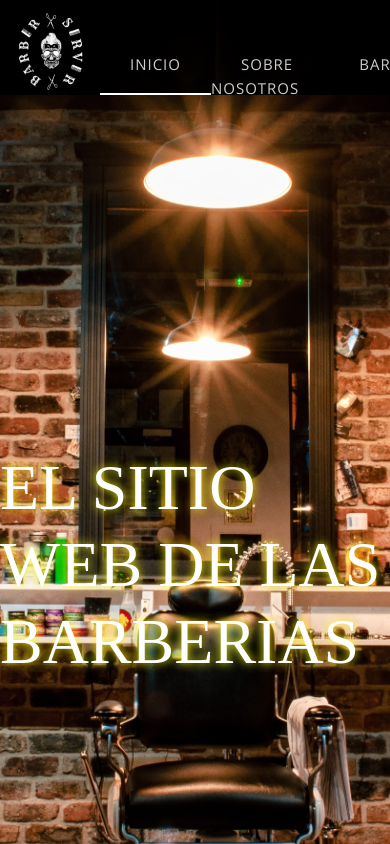
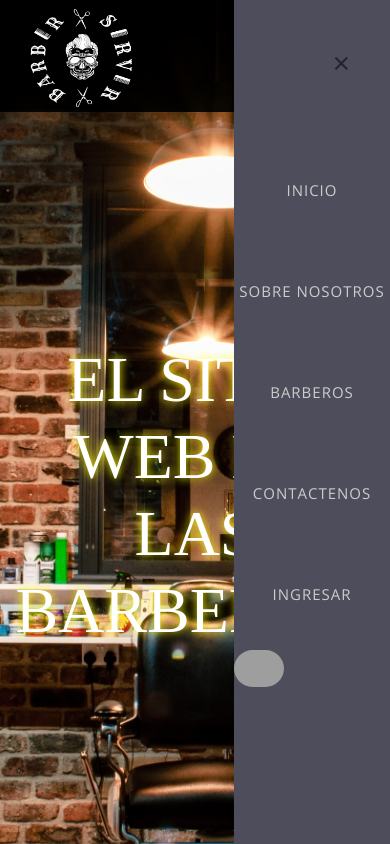
Before and after one commit to vector18xd/BarberServerReact, a React (Create React App) app: page / in a window 390 px wide. Shown: the top 844 px of the page. Built offline with nearby package versions, Linux system fonts and the light colour scheme; grey boxes are pictures that could not be loaded; a web font is replaced by a local one.

Commit message:
empezando el header responsive

```diff
--- a/src/components/IU/css/style.css
+++ b/src/components/IU/css/style.css
@@ -8,27 +8,26 @@ a{
     color: #fefd9f;
 }
 .link{
-    margin-left: 30px;
-    margin-right: 30px;
     color: #ccc;
     font-size: 15px;
-    letter-spacing: 1px
+    letter-spacing: 1px;
+    transition: 0.4s;
 }
 .NavLink .active{
-
     border-bottom: 2px solid #fff;
 }
 .NavLink{
-    margin-top: 35px;
+    width:40%;
+    height: 4rem;
     display: flex;
     font-family: 'Open Sans', sans-serif;
-    margin-right: 15px;
     text-decoration: none;
+    justify-content: space-evenly;
 }
 .NavLink a:hover{
     text-decoration: none;
 }
-.OnOff{
+/* .OnOff{
     transition: 3.S;
     border: 2px  solid #c7c7c7;
     width: 10px;
@@ -39,7 +38,7 @@ a{
      margin-right: 26px;
      margin-left: 29px;
      background: red;
-}
+} */
 .Switch{
     display: flex;
     justify-content: flex-end;
@@ -48,8 +47,9 @@ header{
     position: fixed;
     display: flex;
     width: 100%;
-    height:95px;
+    height:7em;
     background: transparent;
+    align-items: center;
     justify-content: space-between;
     background: rgba(0,0,0,0.9);
     z-index: 1000;
@@ -64,17 +64,31 @@ header{
     align-items: center;
 }
 
+.imgSlider{
+    width: 10em;
+    height: 8em;
+}
+
 .imagenLogo{
-    width: 100px;
+    width: 100%!important;
+    height: 100%!important;
 }
 .sliders{
-    height: 100px;
+    width: 100%;
+    height: auto;
+    display: flex;
+    justify-content: center;
+    padding: 0 1rem;
+    align-items: center;
 }
 .text{
+    width: auto;
+    height: auto;
     font-family: 'Rye', cursive;
     color: white;
     font-size: 4rem;
     text-shadow: 0 0 10px yellow;
+    text-align: center;
 }
 @import url(https://fonts.googleapis.com/css?family=Alegreya+Sans:300);
 
@@ -90,7 +104,7 @@ html {
 }
 body {
   /* Margin bottom by footer height */
-  margin-bottom: 240px;
+  margin-bottom: 15em;
   background-color: #292c2f;
 }
 .footer {
@@ -276,3 +290,57 @@ a:not([href]):not([tabindex]):focus, a:not([href]):not([tabindex]):hover {
 	font-weight: bold;
 	padding-right:28px;
 }
+
+/*modificar barra de navegación*/
+.mostrar-menu, .esconder-menu{
+    font-size: 30px;
+    cursor: pointer;
+    display: none;
+    transition: 0.4s;
+}
+
+.mostrar-menu{
+    order: 1;
+}
+
+#check{
+    display: none;
+}
+
+@media(max-width: 800px){
+    /*HEADER*/
+    .mostrar-menu, .esconder-menu{
+        display: block;
+    }
+
+    .NavLink{
+        position: fixed;
+        width: 40%;
+        height: 100vh;
+        background: #4D4D5C;
+        right: 0;
+        /* right: -100%; */
+        top: 0;
+        text-align: center;
+        padding: 100px 0px;
+        z-index: 50;
+        transition: 0.8s;
+        display: flex;
+        flex-direction: column;
+        margin:0;
+    }
+    .NavLink .active{
+        border-bottom: 0px;
+    }
+    .link{
+        display: block;
+    }
+    .esconder-menu{
+        position: absolute;
+        top:40px;
+        right: 40px;
+    }
+    #check:checked ~ .NavLink{
+        right: -100%;
+    }
+}
--- a/src/components/layouts/header.jsx
+++ b/src/components/layouts/header.jsx
@@ -8,6 +8,10 @@ import logo from "../../../src/components/img/logo/logo-LetrasBlancas.png"
             <div className="imgSlider">
                 <img className="imagenLogo" src={logo} alt="Logo"/>
             </div>
+            <input type="checkbox" id="check" />
+            <label htmlFor="check" className="mostrar-menu">
+                &#8801;
+            </label>
             <nav className="NavLink">
                 <NavLink to="/"><a className="link">INICIO</a></NavLink>
                 <NavLink to="/About"><a className="link">SOBRE NOSOTROS</a></NavLink>
@@ -21,6 +25,9 @@ import logo from "../../../src/components/img/logo/logo-LetrasBlancas.png"
                             <li><a href="#">CHAT</a></li>
                     </ul>
                 </li>
+                <label htmlFor="check" className="esconder-menu">
+                    &#215;
+                </label>
             </nav>
         </header>
      )
```
